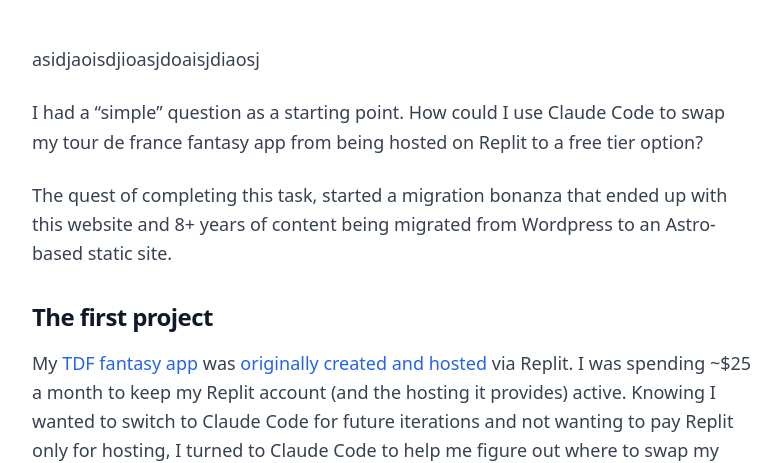
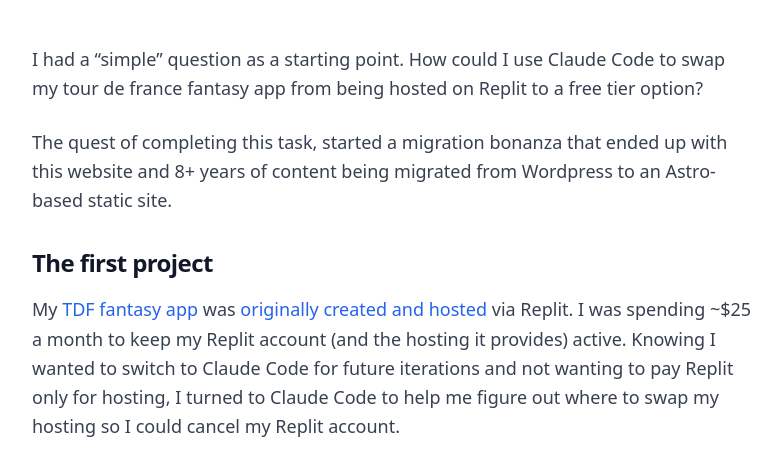
Before and after one commit to amr05008/aaronmichaelroy-site, an Astro site: page /making-migrations-fun-with-claude-code in a window 1280 px wide. Shown: the part 340-803 px from the top of the page, without its empty margins (248-1029 px from the left). Built offline with nearby package versions, Linux system fonts and the light colour scheme; Astro itself is replaced by a stand-in of ours; some packages are replaced by stand-ins of ours.

Commit message:
Removing test copy

```diff
--- a/src/content/blog/Making-migrations-fun-with-Claude-Code.md
+++ b/src/content/blog/Making-migrations-fun-with-Claude-Code.md
@@ -4,10 +4,6 @@
 pubDate: 2025-10-10
 categories: ["Thoughts and opinions"]
 ---
-asidjaoisdjioasjdoaisjdiaosj
-
-
-
 I had a “simple” question as a starting point. How could I use Claude Code to swap my tour de france fantasy app from being hosted on Replit to a free tier option?
 
 The quest of completing this task, started a migration bonanza that ended up with this website and 8+ years of content being migrated from Wordpress to an Astro-based static site.
```
